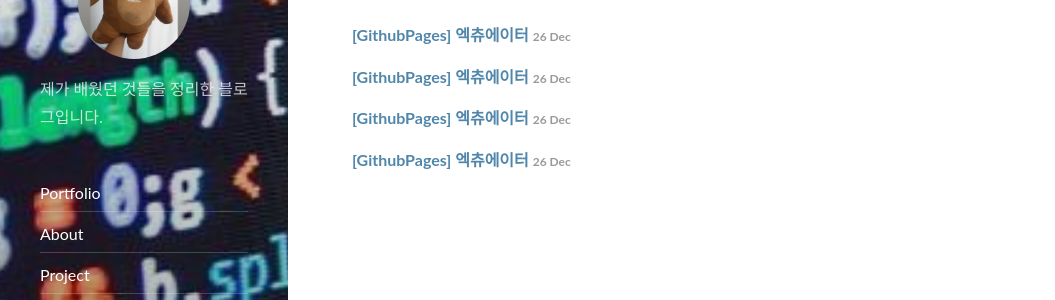
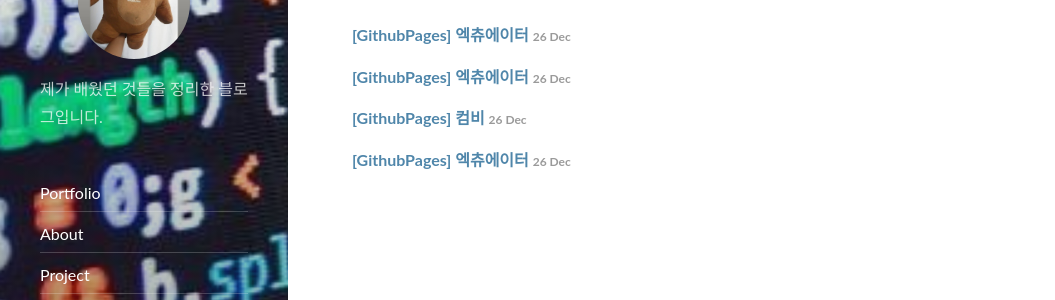
Before and after one commit to ekgus2222/ekgus2222.github.io, a Jekyll site: the page built from _featured_categories/learn.md, in a window 1280 px wide and 900 px high. Shown: the part 255-555 px from the top of the window, without its empty margins (0-1055 px from the left). Built offline with Jekyll 4.4.1, drawn with Linux system fonts in a browser that asks for light colours; nearby versions of some CDN libraries.

Commit message:
Update 2020-12-26-making-blog10.md

```diff
--- a/_posts/learn/computer_vision/2020-12-26-making-blog10.md
+++ b/_posts/learn/computer_vision/2020-12-26-making-blog10.md
@@ -1,6 +1,6 @@
 ---
 layout: post
-title:  "[GithubPages] 엑츄에이터"
+title:  "[GithubPages] 컴비"
 subtitle:   "민트홀릭은 정신병이 아니다"
 categories:
     - learn
```
